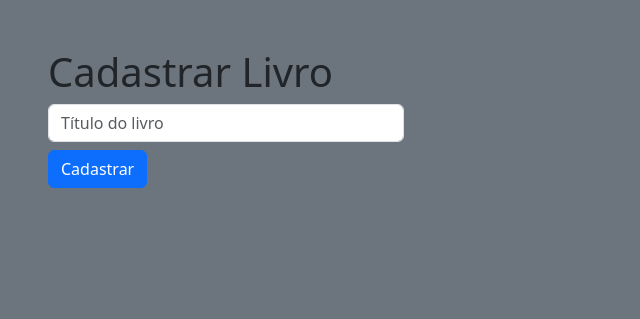
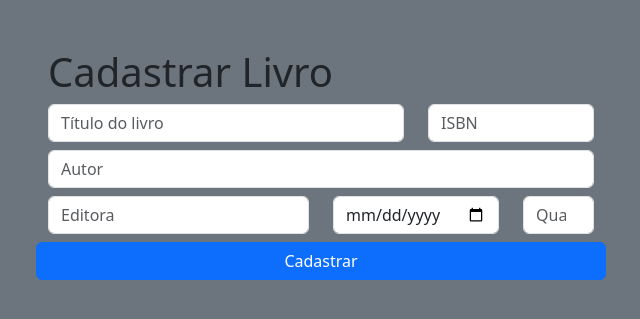
Before and after one commit to JoranManoel/aula_biblioteca, a PHP site: page /index.php?tela=livro in a window 1280 px wide. Shown: the part 56-375 px from the top of the page, without its empty margins (34-674 px from the left). Run offline with PHP 8.4, Linux system fonts and the light colour scheme.

Commit message:
30 de setembro

```diff
--- a/cadastrarLivro.php
+++ b/cadastrarLivro.php
@@ -4,6 +4,27 @@
         <div class="col-4">
             <input type="text" class="form-control mb-2" name="titulo" placeholder="Título do livro" id="">
         </div>
+        <div class="col-2">
+            <input type="number" class="form-control" name="isbn" placeholder="ISBN" id="">
+        </div>
     </div>
-    <input type="submit" class="btn btn-primary " value="Cadastrar">
+    <div class="row">
+        <div class="col-6">
+            <input type="text" class="form-control mb-2" name="autor" placeholder="Autor" id="">
+        </div>
+    </div>
+    <div class="row">
+        <div class="col-3">
+            <input type="text" class="form-control mb-2" name="editora" placeholder="Editora" id="">
+        </div>
+        <div class="col-2">
+            <input type="date" class="form-control mb-2" name="ano" id="">
+        </div>
+        <div class="col-1">
+            <input type="number" class="form-control mb-2" name="qtd" placeholder="Quantidade" id="">
+        </div>
+    </div>
+    <div class="row">
+        <input type="submit" class="btn btn-primary col-6" value="Cadastrar">
+    </div>
 </form>
```
